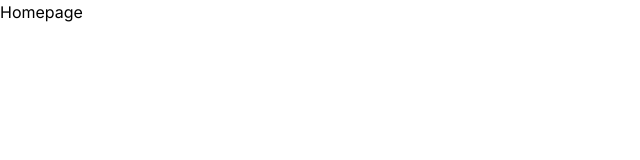
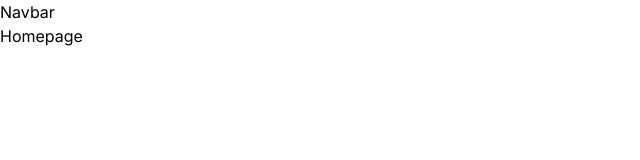
Before and after one commit to gift56/shopwise, a Next.js app: page / in a window 1280 px wide. Shown: the top 160 px of the page, without its empty margins (0-640 px from the left). Built offline with nearby package versions, Linux system fonts and the light colour scheme.

Commit message:
working on layouts

```diff
--- a/app/layout.tsx
+++ b/app/layout.tsx
@@ -1,6 +1,7 @@
 import type { Metadata } from "next";
 import { Inter, Space_Grotesk } from "next/font/google";
 import "./globals.css";
+import { Navbar } from "@/components";
 
 const inter = Inter({ subsets: ["latin"] });
 const spaceGrotesk = Space_Grotesk({
@@ -22,7 +23,10 @@ export default function RootLayout({
   return (
     <html lang="en">
       <body className={inter.className}>
-        <main className="max-w-10xl mx-auto">{children}</main>
+        <main className="max-w-10xl mx-auto">
+          <Navbar />
+          {children}
+        </main>
       </body>
     </html>
   );
--- a/components/index.tsx
+++ b/components/index.tsx
@@ -1 +1,3 @@
-export {}
+import Navbar from "./Navbar";
+
+export { Navbar };
```
